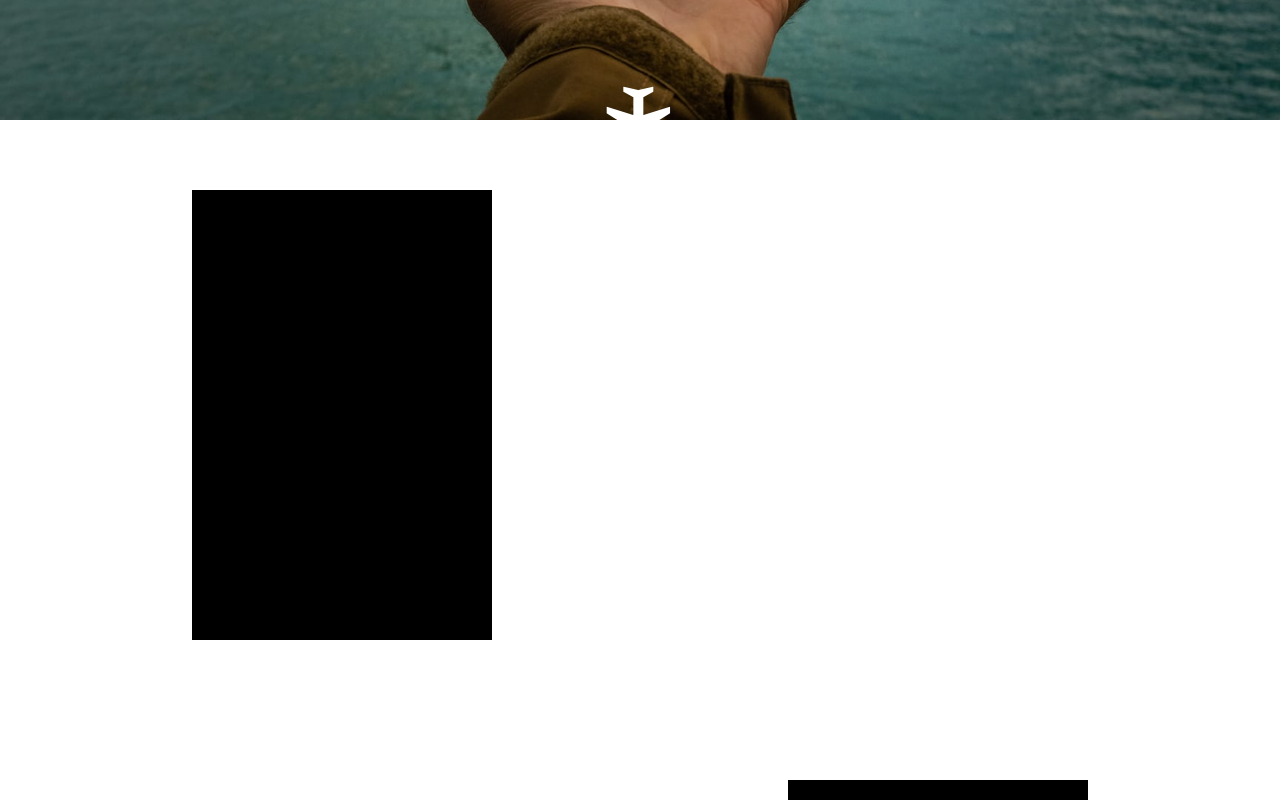
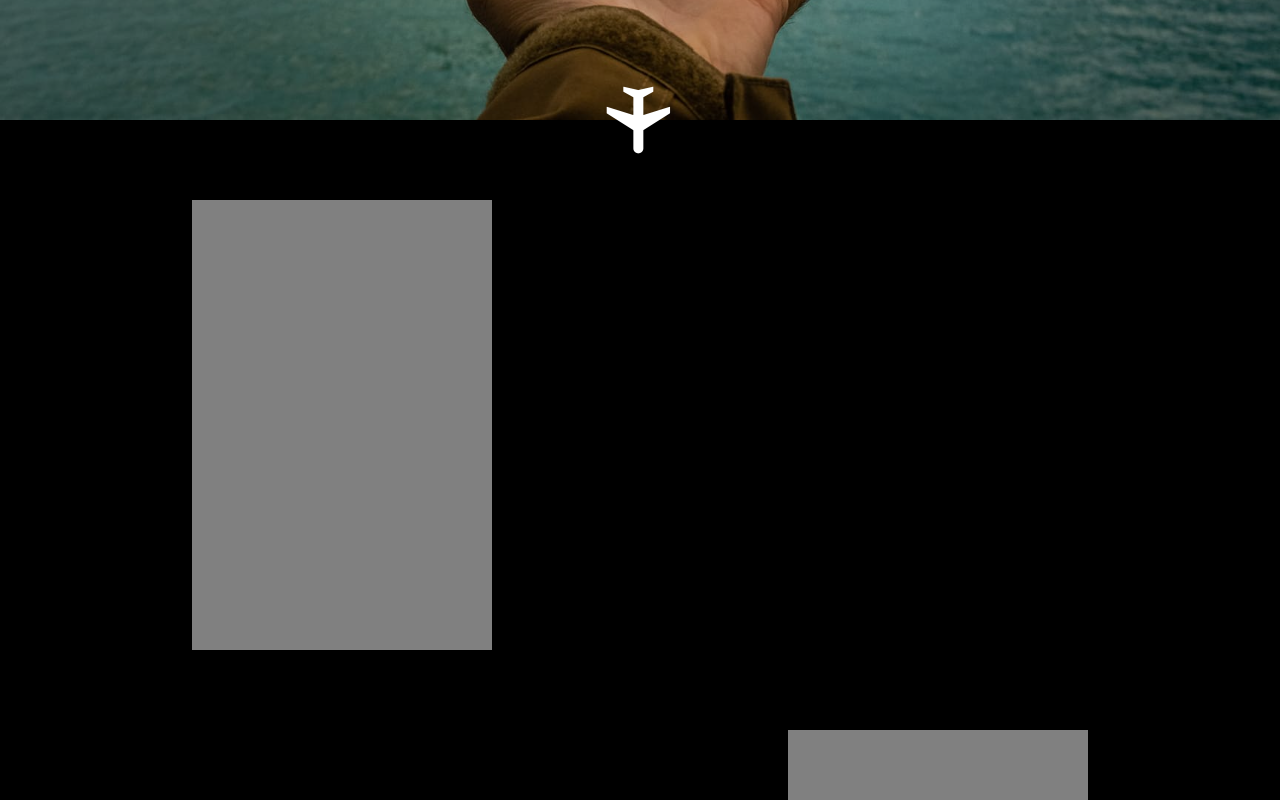
Before and after one commit to JoacoGramigna/Landing-page--Patagonia-travel, a React (Create React App) app: page / in a window 1280 px wide. Shown: the part 680-1480 px from the top of the page. Built offline with nearby package versions, Linux system fonts and the light colour scheme.

Commit message:
Change margin and padding for home cards

```diff
--- a/src/pages/Home/Home.css
+++ b/src/pages/Home/Home.css
@@ -26,21 +26,19 @@
 }
 
 .reasonsToTravel{
-    min-height: calc(100vh);
     width: 100%;
-    padding: 0 15%;
+    padding: 40px 15%;
     overflow-x: hidden;
+    background-color: black;
 }
 
 .boxToRight{
     float: left;
-    margin: 70px 0;
     clear: both;
 }
 
 .boxToLeft{
     float: right;
-    margin: 70px 0;
     clear: both;
 }
 
@@ -59,9 +57,10 @@
 }
 
 .box{
-    background-color: black;
+    background-color: grey;
     width: 300px;
     height: 450px;
+    margin: 40px 0;
 }
 
 .planeIcon{
@@ -75,11 +74,12 @@
     align-items: center;
     justify-content: center;
     z-index: 2;
+    transition: all 1s ease;
 }
 
 .planeIconActive{
     position: absolute;
-    top: 250vh;
+    top: 253vh;
     bottom: 0;
     right: 0;
     left: 0;
```
